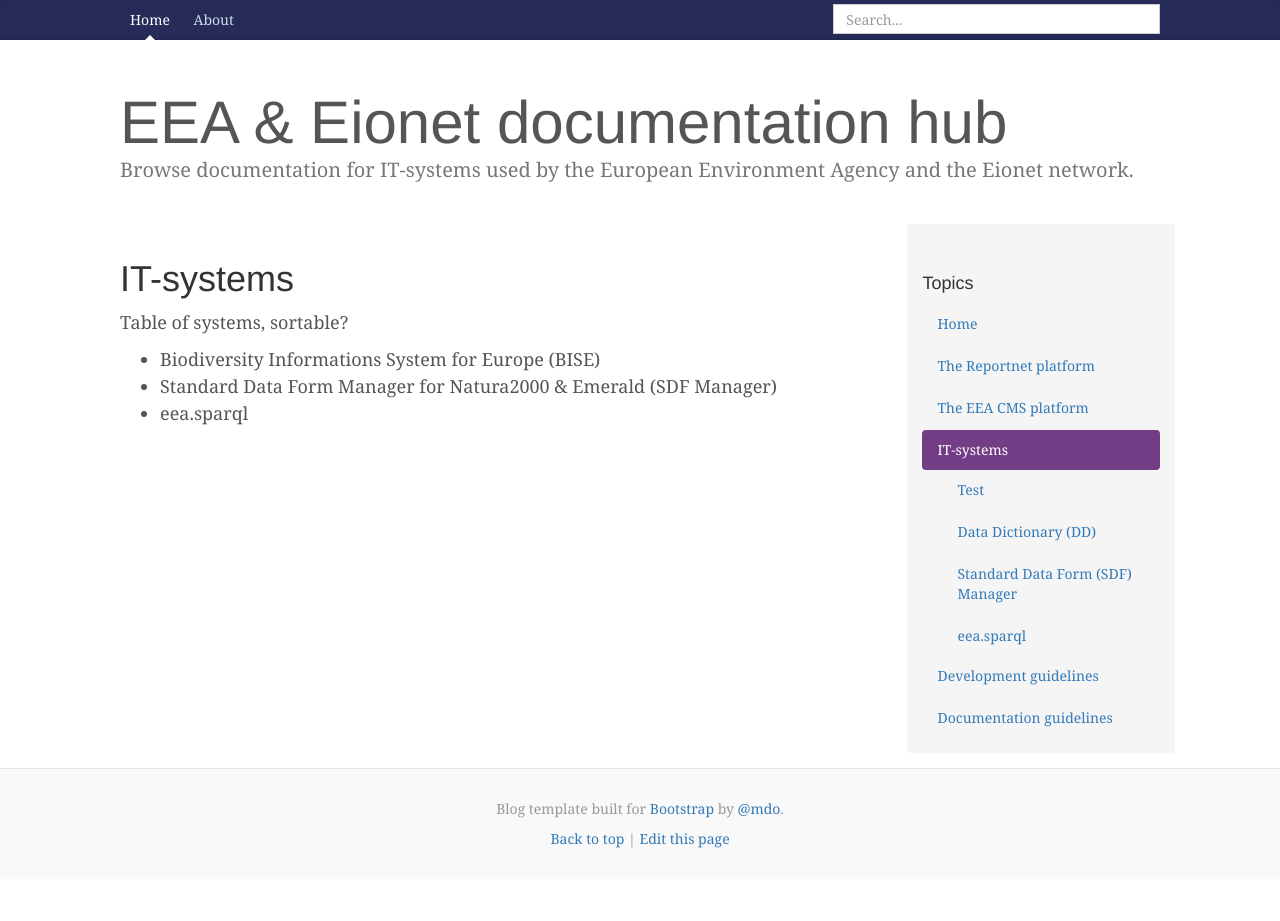
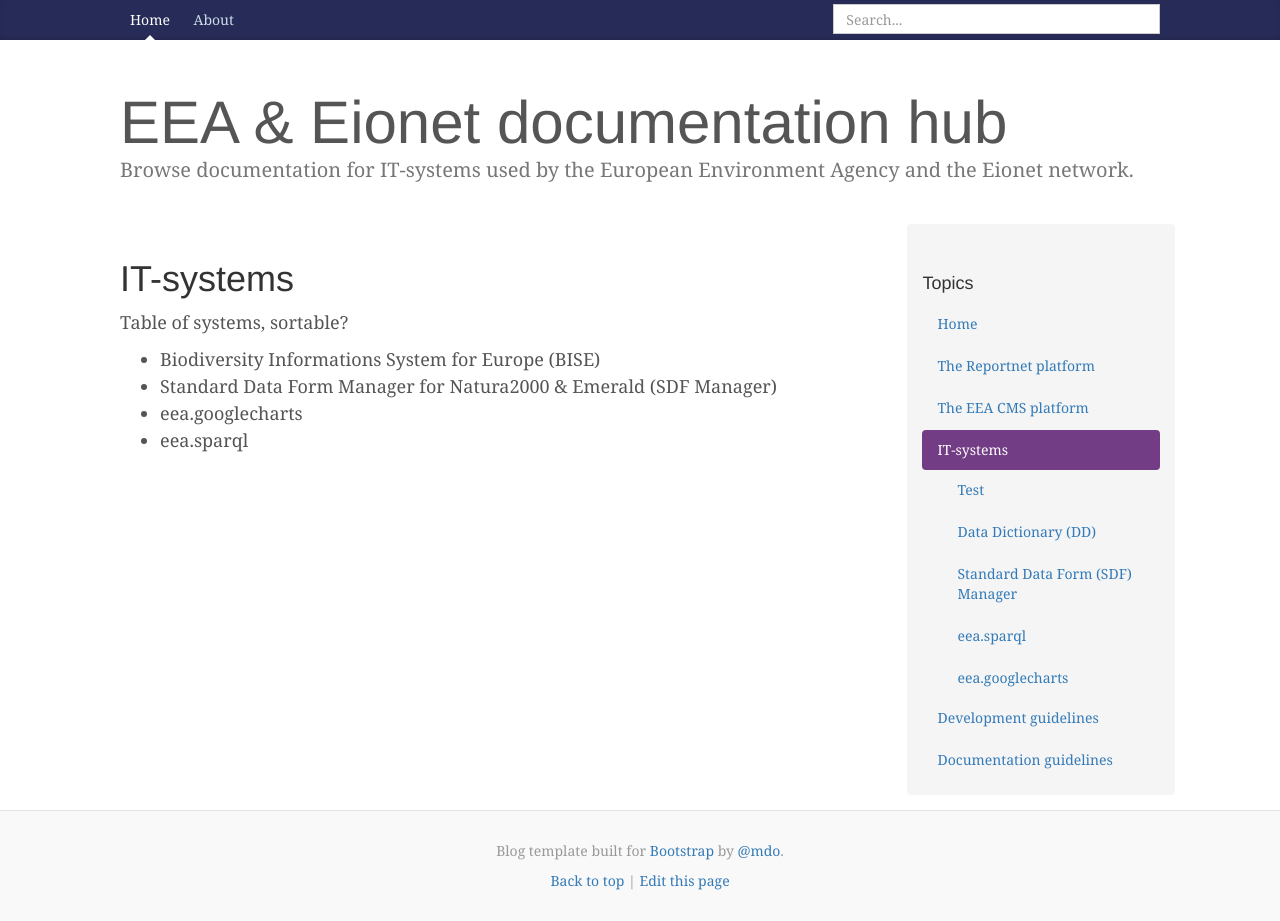
Before and after one commit to zotya/zotya.github.io, a Jekyll site: the page built from IT-systems/index.md, in a window 1280 px wide. Built offline with Jekyll 4.4.1, drawn with Linux system fonts in a browser that asks for light colours; comment, search, counter and statistics services are not loaded; before the commit the page ends 900 px from its top, so only the background shows below that.

Commit message:
'updated docs'

```diff
--- a/IT-systems/index.md
+++ b/IT-systems/index.md
@@ -9,4 +9,5 @@ Table of systems, sortable?
 
 * Biodiversity Informations System for Europe (BISE)
 * Standard Data Form Manager for Natura2000 & Emerald (SDF Manager)
+* eea.googlecharts
 * eea.sparql
--- a/_data/menu.yml
+++ b/_data/menu.yml
@@ -50,6 +50,8 @@
     url: /IT-systems/SDF-Manager
   - text: eea.sparql
     url: /IT-systems/eea.sparql
+  - text: eea.googlecharts
+    url: /IT-systems/eea.googlecharts
   text: IT-systems
   url: /IT-systems
 - text: Development guidelines
```
